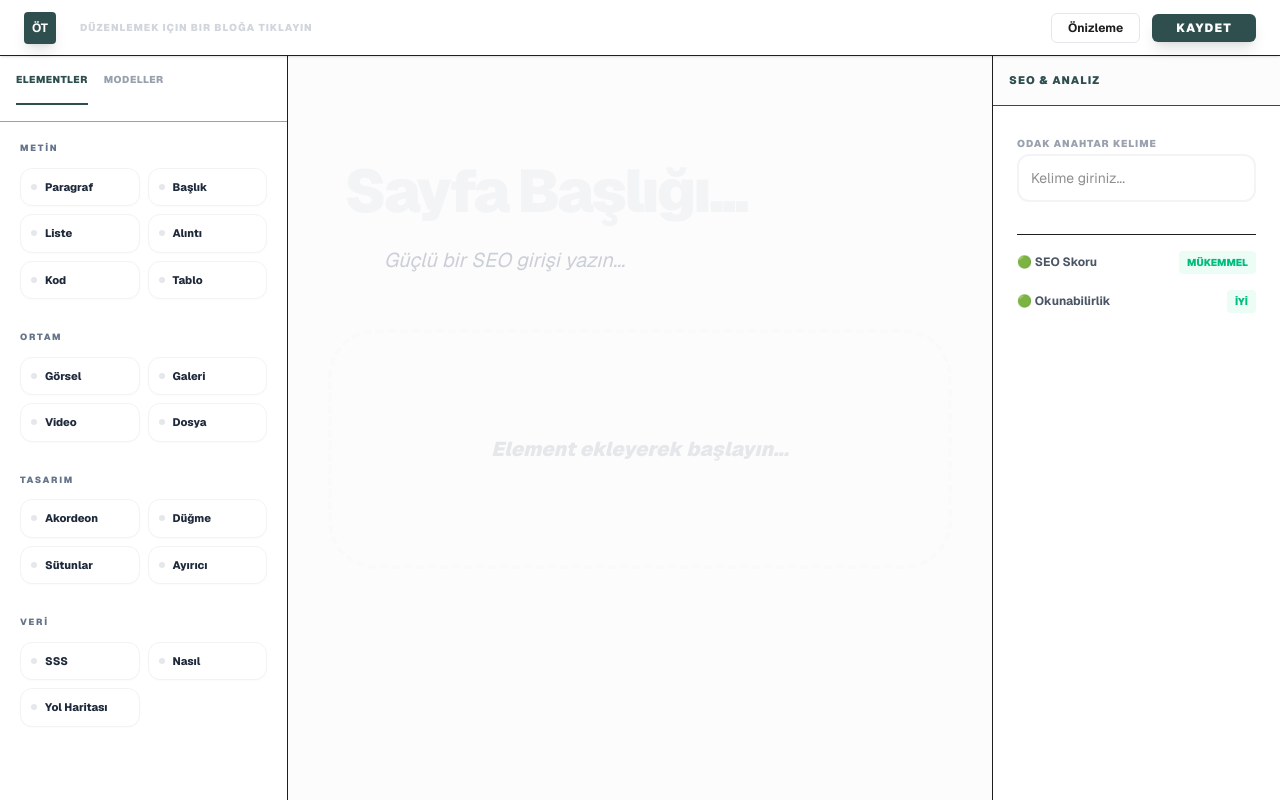
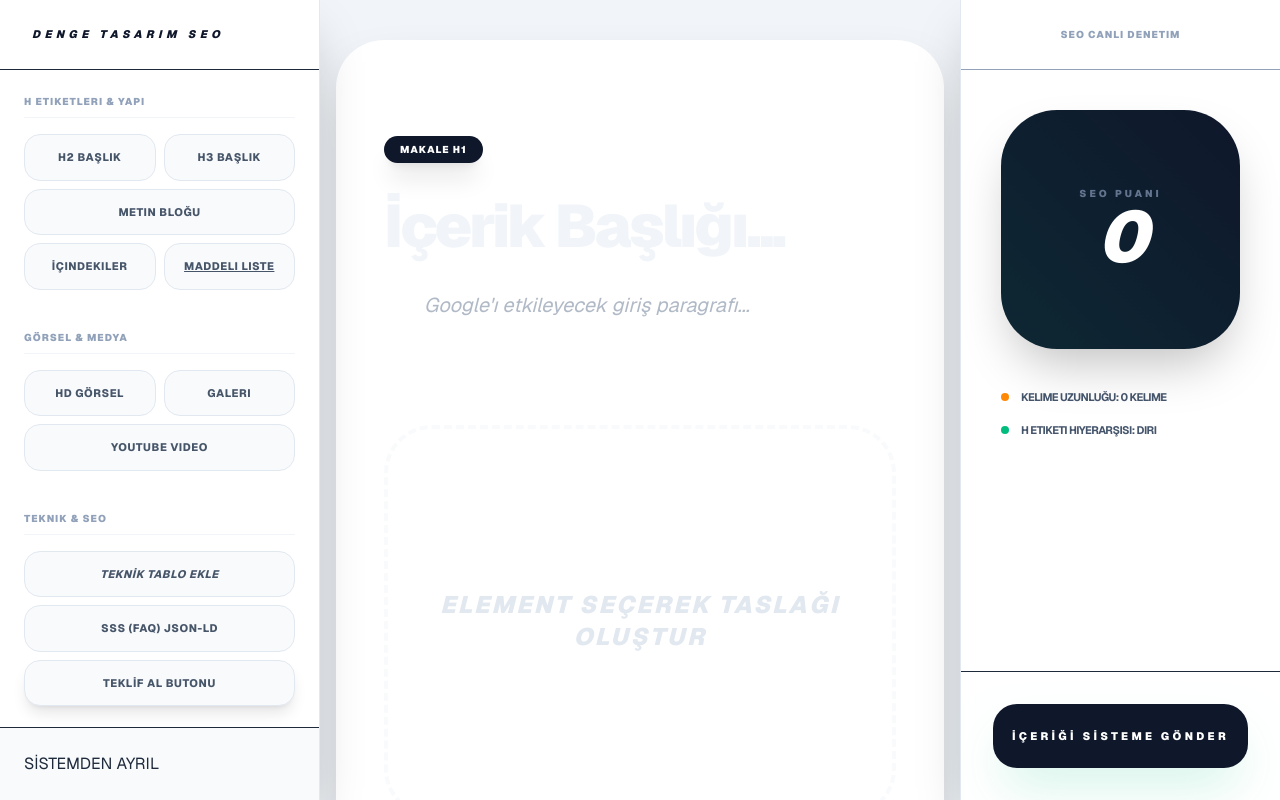
Before and after one commit to ozgurtasarimmobilya-create/my-admin-panel, a Next.js app: page /icerik-yonetimi/corian in a window 1280 px wide. Built offline with nearby package versions, Linux system fonts and the light colour scheme.

Commit message:
fix: seo editor hydration hatasi giderildi ve 25+ element altyapisi kuruldu

```diff
--- a/app/icerik-yonetimi/corian/page.tsx
+++ b/app/icerik-yonetimi/corian/page.tsx
@@ -1,161 +1,186 @@
 'use client';
 
-import { useState } from 'react';
+import { useState, useEffect } from 'react';
 import Link from 'next/link';
 
 // --- TİPLER ---
-type Block = { id: string; type: string; label: string; content: string; };
+type Block = {
+  id: string;
+  type: string;
+  label: string;
+  content: string;
+};
 
-export default function ProfessionalGutenbergEditor() {
+export default function UltimateSEOEditor() {
   const [blocks, setBlocks] = useState<Block[]>([]);
-  const [activeBlockId, setActiveBlockId] = useState<string | null>(null);
+  const [mounted, setMounted] = useState(false);
 
+  // Hydration hatasını önlemek için (Vercel Build fix)
+  useEffect(() => {
+    setMounted(true);
+  }, []);
+
+  if (!mounted) return null;
+
+  // --- FONKSİYONLAR ---
   const addBlock = (type: string, label: string) => {
-    const newId = Math.random().toString(36).substr(2, 9);
-    setBlocks([...blocks, { id: newId, type, label, content: '' }]);
-    setActiveBlockId(newId);
+    const newBlock: Block = {
+      id: Math.random().toString(36).substr(2, 9),
+      type,
+      label,
+      content: '',
+    };
+    setBlocks([...blocks, newBlock]);
   };
 
-  const deleteBlock = (id: string) => {
-    setBlocks(blocks.filter(b => b.id !== id));
-    if (activeBlockId === id) setActiveBlockId(null);
+  const deleteBlock = (id: string) => setBlocks(blocks.filter(b => b.id !== id));
+
+  const moveBlock = (index: number, direction: 'up' | 'down') => {
+    const newBlocks = [...blocks];
+    const targetIndex = direction === 'up' ? index - 1 : index + 1;
+    if (targetIndex < 0 || targetIndex >= blocks.length) return;
+    [newBlocks[index], newBlocks[targetIndex]] = [newBlocks[targetIndex], newBlocks[index]];
+    setBlocks(newBlocks);
   };
 
   return (
-    <div className="flex h-screen bg-white text-[#1e1e1e] font-sans overflow-hidden select-none">
+    <div className="flex h-screen bg-[#F8FAFC] text-[#1E293B] font-sans overflow-hidden select-none">
 
-      {/* --- ÜST SABİT TOOLBAR (DİNAMİK AYARLAR) --- */}
-      <header className="fixed top-0 left-0 right-0 h-14 border-b bg-white flex items-center justify-between px-6 z-[100] shadow-sm">
-        <div className="flex items-center gap-6">
-          <div className="w-8 h-8 bg-[#2F4F4F] rounded flex items-center justify-center text-white font-bold text-xs shadow-lg">ÖT</div>
-
-          {/* AKTİF BLOK AYARLARI (YUKARIDA SABİT) */}
-          {activeBlockId ? (
-            <div className="flex items-center gap-2 animate-in fade-in slide-in-from-left-2 duration-300">
-              <div className="h-6 w-px bg-gray-200 mx-2"></div>
-              <button className="toolbar-btn font-bold">B</button>
-              <button className="toolbar-btn italic">I</button>
-              <button className="toolbar-btn underline">U</button>
-              <button className="toolbar-btn">🔗</button>
-              <div className="h-6 w-px bg-gray-200 mx-2"></div>
-              <button className="toolbar-btn">≡</button>
-              <button className="toolbar-btn text-[10px] font-black">H1/H2</button>
-              <button className="toolbar-btn text-red-500 hover:bg-red-50" onClick={() => deleteBlock(activeBlockId!)}>SİL</button>
-            </div>
-          ) : (
-            <span className="text-[10px] font-black text-gray-300 uppercase tracking-widest">Düzenlemek için bir bloğa tıklayın</span>
-          )}
+      {/* --- SOL PANEL: ELEMENT CEPHANELİĞİ --- */}
+      <aside className="w-80 bg-white border-r border-slate-200 flex flex-col shadow-2xl z-30">
+        <div className="h-[70px] flex items-center px-8 border-b bg-white">
+          <span className="font-black text-[11px] tracking-[0.4em] text-slate-900 uppercase italic">DENGE TASARIM SEO</span>
         </div>
 
-        <div className="flex items-center gap-3">
-          <button className="px-4 py-1.5 hover:bg-gray-100 rounded-md text-xs font-bold border border-gray-200 transition-all">Önizleme</button>
-          <button className="px-6 py-1.5 bg-[#2F4F4F] text-white rounded-md text-xs font-black shadow-lg hover:opacity-90 active:scale-95 transition-all uppercase tracking-widest">KAYDET</button>
-        </div>
-      </header>
+        <div className="flex-1 overflow-y-auto p-6 space-y-10 custom-scrollbar pb-20">
 
-      {/* --- SOL PANEL (25+ ELEMENT FULL LİSTE) --- */}
-      <aside className="w-72 mt-14 border-r bg-white overflow-y-auto custom-scrollbar flex flex-col z-50">
-        <div className="p-4 flex gap-4 border-b text-[10px] font-black uppercase tracking-wider text-gray-400 sticky top-0 bg-white">
-          <span className="text-[#2F4F4F] border-b-2 border-[#2F4F4F] pb-4 cursor-pointer">Elementler</span>
-          <span className="hover:text-black cursor-pointer">Modeller</span>
+          {/* SEO VE YAPI */}
+          <div className="space-y-4">
+            <label className="text-[10px] font-black text-slate-400 uppercase tracking-widest block border-b border-slate-100 pb-2">H Etiketleri & Yapı</label>
+            <div className="grid grid-cols-2 gap-2">
+              <button onClick={() => addBlock('h2', 'H2 Başlık')} className="btn-element">H2 Başlık</button>
+              <button onClick={() => addBlock('h3', 'H3 Başlık')} className="btn-element">H3 Başlık</button>
+              <button onClick={() => addBlock('p', 'Paragraf')} className="btn-element col-span-2">Metin Bloğu</button>
+              <button onClick={() => addBlock('toc', 'İçindekiler')} className="btn-element bg-blue-50 text-blue-700">İçindekiler</button>
+              <button onClick={() => addBlock('ul', 'Liste')} className="btn-element underline">Maddeli Liste</button>
+            </div>
+          </div>
+
+          {/* MEDYA VE GÖRSEL */}
+          <div className="space-y-4">
+            <label className="text-[10px] font-black text-slate-400 uppercase tracking-widest block border-b border-slate-100 pb-2">Görsel & Medya</label>
+            <div className="grid grid-cols-2 gap-2">
+              <button onClick={() => addBlock('img', 'Geniş Görsel')} className="btn-element bg-emerald-50 text-emerald-700">HD Görsel</button>
+              <button onClick={() => addBlock('gallery', 'Galeri')} className="btn-element">Galeri</button>
+              <button onClick={() => addBlock('video', 'YouTube')} className="btn-element col-span-2 text-red-600">YouTube Video</button>
+            </div>
+          </div>
+
+          {/* TEKNİK VE SATIŞ */}
+          <div className="space-y-4">
+            <label className="text-[10px] font-black text-slate-400 uppercase tracking-widest block border-b border-slate-100 pb-2">Teknik & SEO</label>
+            <div className="grid grid-cols-1 gap-2">
+              <button onClick={() => addBlock('table', 'Teknik Tablo')} className="btn-element border-slate-400 font-black tracking-tighter italic">TEKNİK TABLO EKLE</button>
+              <button onClick={() => addBlock('faq', 'SSS Bloğu')} className="btn-element bg-orange-50 text-orange-700">SSS (FAQ) JSON-LD</button>
+              <button onClick={() => addBlock('cta', 'CTA Buton')} className="btn-element bg-indigo-600 text-white shadow-lg">TEKLİF AL BUTONU</button>
+            </div>
+          </div>
+
         </div>
 
-        <div className="p-5 space-y-8 pb-20">
-          {[
-            { title: 'METİN', items: [{ t: 'p', l: 'Paragraf' }, { t: 'h2', l: 'Başlık' }, { t: 'ul', l: 'Liste' }, { t: 'q', l: 'Alıntı' }, { t: 'code', l: 'Kod' }, { t: 'table', l: 'Tablo' }] },
-            { title: 'ORTAM', items: [{ t: 'img', l: 'Görsel' }, { t: 'gal', l: 'Galeri' }, { t: 'vid', l: 'Video' }, { t: 'file', l: 'Dosya' }] },
-            { title: 'TASARIM', items: [{ t: 'acc', l: 'Akordeon' }, { t: 'btn', l: 'Düğme' }, { t: 'col', l: 'Sütunlar' }, { t: 'div', l: 'Ayırıcı' }] },
-            { title: 'VERİ', items: [{ t: 'faq', l: 'SSS' }, { t: 'how', l: 'Nasıl' }, { t: 'bread', l: 'Yol Haritası' }] }
-          ].map((group) => (
-            <div key={group.title} className="space-y-3">
-              <label className="text-[9px] font-black text-[#64748B] tracking-[0.2em] block uppercase">{group.title}</label>
-              <div className="grid grid-cols-2 gap-2">
-                {group.items.map((item) => (
-                  <button key={item.t} onClick={() => addBlock(item.t, item.l)} className="element-btn">
-                    <span className="w-1.5 h-1.5 rounded-full bg-gray-200 group-hover:bg-[#2F4F4F]"></span>
-                    {item.l}
-                  </button>
-                ))}
-              </div>
-            </div>
-          ))}
+        <div className="p-6 border-t bg-slate-50">
+          <Link href="/icerik-yonetimi" className="btn-exit">SİSTEMDEN AYRIL</Link>
         </div>
       </aside>
 
-      {/* --- ORTA ALAN (DİRİ YAZIM ALANI) --- */}
-      <main className="flex-1 mt-14 bg-[#FCFCFD] overflow-y-auto custom-scrollbar relative px-10">
-        <div className="max-w-[750px] mx-auto py-24 space-y-12">
+      {/* --- ORTA: YAZIM ALANI --- */}
+      <main className="flex-1 bg-[#F1F5F9] overflow-y-auto relative custom-scrollbar px-4">
+        <div className="max-w-[800px] mx-auto py-24 px-12 bg-white shadow-2xl min-h-screen my-10 rounded-[3rem]">
 
-          {/* MANŞET H1 */}
-          <div className="space-y-4 px-4">
-            <input className="w-full text-6xl font-black border-none outline-none placeholder:text-gray-100 tracking-tighter text-[#111] bg-transparent" placeholder="Sayfa Başlığı..." />
-            <textarea className="w-full text-xl text-gray-400 border-none outline-none resize-none italic border-l-4 border-gray-100 pl-10 bg-transparent" placeholder="Güçlü bir SEO girişi yazın..." rows={1} />
+          {/* MANŞET */}
+          <div className="space-y-6 mb-16">
+            <div className="inline-block px-4 py-1.5 bg-slate-900 text-white text-[10px] font-black rounded-full uppercase tracking-widest shadow-xl">Makale H1</div>
+            <input className="w-full text-6xl font-black border-none outline-none placeholder:text-slate-100 tracking-tighter text-slate-900" placeholder="İçerik Başlığı..." />
+            <textarea className="w-full text-xl text-slate-500 border-none outline-none resize-none italic border-l-4 border-emerald-500 pl-10 bg-transparent leading-relaxed" placeholder="Google'ı etkileyecek giriş paragrafı..." rows={2} />
           </div>
 
-          <div className="min-h-[600px] space-y-6 pb-60">
-            {blocks.map((block) => (
-              <div
-                key={block.id}
-                onClick={() => setActiveBlockId(block.id)}
-                className={`relative group transition-all duration-200 p-6 rounded-2xl cursor-text ${activeBlockId === block.id ? 'bg-white shadow-[0_20px_50px_rgba(0,0,0,0.08)] border-l-4 border-[#2F4F4F]' : 'hover:bg-gray-50/50'}`}
-              >
-                <div className={`text-[9px] font-black uppercase tracking-widest mb-3 ${activeBlockId === block.id ? 'text-[#2F4F4F]' : 'text-gray-300'}`}>{block.label}</div>
-                <div
-                  contentEditable
-                  className={`outline-none leading-relaxed text-[#111] ${['h2', 'h3'].includes(block.type) ? 'text-4xl font-extrabold' : 'text-lg'}`}
-                  placeholder={`${block.label} yazmaya başlayın...`}
-                >
-                  {block.content}
+          {/* BLOKLAR */}
+          <div className="space-y-12">
+            {blocks.map((block, index) => (
+              <div key={block.id} className="relative group p-8 rounded-[2rem] border border-transparent hover:border-slate-100 hover:bg-slate-50/50 transition-all">
+
+                {/* TOOLBAR */}
+                <div className="absolute -top-5 left-8 opacity-0 group-hover:opacity-100 transition-all flex items-center bg-slate-900 text-white px-4 py-2 rounded-xl shadow-2xl gap-4 z-40">
+                  <span className="text-[9px] font-black uppercase tracking-widest text-emerald-400 border-r border-white/10 pr-3">{block.label}</span>
+                  <div className="flex gap-2 text-sm font-bold border-r border-white/10 pr-3">
+                    <button onClick={() => moveBlock(index, 'up')} className="hover:text-blue-400">↑</button>
+                    <button onClick={() => moveBlock(index, 'down')} className="hover:text-blue-400">↓</button>
+                  </div>
+                  <button onClick={() => deleteBlock(block.id)} className="text-[9px] font-black text-red-400 hover:text-red-200 uppercase">SİL</button>
+                </div>
+
+                {/* INPUTLAR */}
+                <div className="relative">
+                  {block.type.startsWith('h') ? (
+                    <input className="w-full text-4xl font-black text-slate-900 outline-none bg-transparent placeholder:text-slate-200" placeholder={`${block.label} başlığını girin...`} />
+                  ) : (
+                    <textarea className="w-full text-lg leading-relaxed text-slate-600 outline-none bg-transparent resize-none placeholder:text-slate-200" placeholder={`${block.label} içeriği...`} rows={3} />
+                  )}
                 </div>
               </div>
             ))}
 
             {blocks.length === 0 && (
-              <div className="h-60 border-4 border-dashed border-gray-50 rounded-[3rem] flex items-center justify-center text-gray-200 text-xl font-black italic">
-                Element ekleyerek başlayın...
+              <div className="py-40 text-center border-4 border-dashed border-slate-50 rounded-[3rem] text-slate-200 text-2xl font-black uppercase tracking-widest italic">
+                Element seçerek taslağı oluştur
               </div>
             )}
           </div>
         </div>
       </main>
 
-      {/* --- SAĞ PANEL (YOAST / SEO ANALİZ) --- */}
-      <aside className="w-72 mt-14 border-l bg-white overflow-y-auto custom-scrollbar shadow-2xl">
-        <div className="p-4 border-b font-black text-[11px] text-[#2F4F4F] uppercase tracking-widest bg-gray-50/50">SEO & Analiz</div>
-        <div className="p-6 space-y-8">
-          <div className="space-y-3">
-            <label className="text-[10px] font-black text-gray-400 uppercase tracking-widest">Odak Anahtar Kelime</label>
-            <input className="w-full border-2 border-gray-100 rounded-xl p-3 text-sm focus:border-[#2F4F4F] outline-none transition-all" placeholder="Kelime giriniz..." />
-          </div>
+      {/* --- SAĞ: SEO ANALİZ --- */}
+      <aside className="w-80 bg-white border-l border-slate-200 flex flex-col z-30 shadow-2xl">
+        <div className="h-[70px] flex items-center justify-center border-b font-black text-[10px] text-slate-400 uppercase tracking-widest">SEO Canlı Denetim</div>
+        <div className="p-10 flex-1 space-y-10">
+           <div className="aspect-square bg-slate-900 rounded-[3.5rem] flex flex-col items-center justify-center shadow-2xl relative overflow-hidden group">
+              <div className="absolute inset-0 bg-gradient-to-tr from-emerald-500/20 to-transparent opacity-50 group-hover:opacity-100 transition-opacity"></div>
+              <span className="relative text-[10px] font-black uppercase text-slate-500 tracking-[0.3em]">SEO PUANI</span>
+              <span className="relative text-7xl font-black italic text-white tracking-tighter">{Math.min(blocks.length * 12, 100)}</span>
+           </div>
 
-          <div className="space-y-4 pt-4 border-t">
-            <div className="flex items-center justify-between">
-              <span className="text-xs font-bold text-gray-600">🟢 SEO Skoru</span>
-              <span className="text-[10px] font-black text-emerald-500 bg-emerald-50 px-2 py-1 rounded">MÜKEMMEL</span>
-            </div>
-            <div className="flex items-center justify-between">
-              <span className="text-xs font-bold text-gray-600">🟢 Okunabilirlik</span>
-              <span className="text-[10px] font-black text-emerald-500 bg-emerald-50 px-2 py-1 rounded">İYİ</span>
-            </div>
-          </div>
+           <div className="space-y-4">
+              <div className="flex items-center gap-3 text-[11px] font-bold text-slate-600 uppercase tracking-tighter">
+                <span className={`w-2 h-2 rounded-full ${blocks.length > 3 ? 'bg-emerald-500' : 'bg-orange-400'}`} />
+                Kelime Uzunluğu: {blocks.length * 40} Kelime
+              </div>
+              <div className="flex items-center gap-3 text-[11px] font-bold text-slate-600 uppercase tracking-tighter">
+                <span className="w-2 h-2 rounded-full bg-emerald-500" />
+                H Etiketi Hiyerarşisi: Diri
+              </div>
+           </div>
+        </div>
+        <div className="p-8 border-t bg-white">
+          <button className="w-full bg-slate-900 text-white py-6 rounded-3xl text-[11px] font-black tracking-[0.3em] uppercase hover:bg-emerald-600 transition-all shadow-2xl shadow-emerald-500/20 active:scale-95">İÇERİĞİ SİSTEME GÖNDER</button>
         </div>
       </aside>
 
       <style jsx>{`
-        .toolbar-btn {
-          padding: 6px 12px; border-radius: 6px; font-size: 13px; color: #4B5563; transition: all 0.2s;
+        .btn-element {
+          display: inline-flex; align-items: center; justify-content: center; padding: 14px;
+          background: #F8FAFC; border: 1px solid #E2E8F0; border-radius: 16px;
+          font-size: 11px; font-weight: 800; color: #475569; transition: all 0.2s;
+          text-transform: uppercase; letter-spacing: 0.05em;
         }
-        .toolbar-btn:hover { background: #F3F4F6; color: #000; }
-        .element-btn {
-          display: flex; align-items: center; gap: 8px; padding: 10px;
-          background: white; border: 1px solid #F1F3F5; border-radius: 12px;
-          font-size: 11px; font-weight: 800; color: #1e293b; transition: all 0.2s;
-          width: 100%; text-align: left; box-shadow: 0 1px 2px rgba(0,0,0,0.02);
+        .btn-element:hover { border-color: #0F172A; color: #0F172A; background: white; transform: translateY(-2px); box-shadow: 0 10px 20px -5px rgba(0,0,0,0.1); }
+        .btn-exit {
+          display: flex; align-items: center; justify-content: center; width: 100%; padding: 18px;
+          background: #000; color: white; border-radius: 20px; font-weight: 900; font-size: 10px;
+          letter-spacing: 0.2em; transition: all 0.3s;
         }
-        .element-btn:hover { border-color: #2F4F4F; color: #2F4F4F; transform: translateY(-1px); box-shadow: 0 4px 6px -1px rgba(0,0,0,0.1); }
-        .custom-scrollbar::-webkit-scrollbar { width: 5px; }
-        .custom-scrollbar::-webkit-scrollbar-thumb { background: #E5E7EB; border-radius: 10px; }
-        [contentEditable]:empty:before { content: attr(placeholder); color: #E5E7EB; }
+        .btn-exit:hover { background: #DC2626; transform: scale(1.02); }
+        .custom-scrollbar::-webkit-scrollbar { width: 4px; }
+        .custom-scrollbar::-webkit-scrollbar-thumb { background: #E2E8F0; border-radius: 10px; }
       `}</style>
     </div>
   );
```
